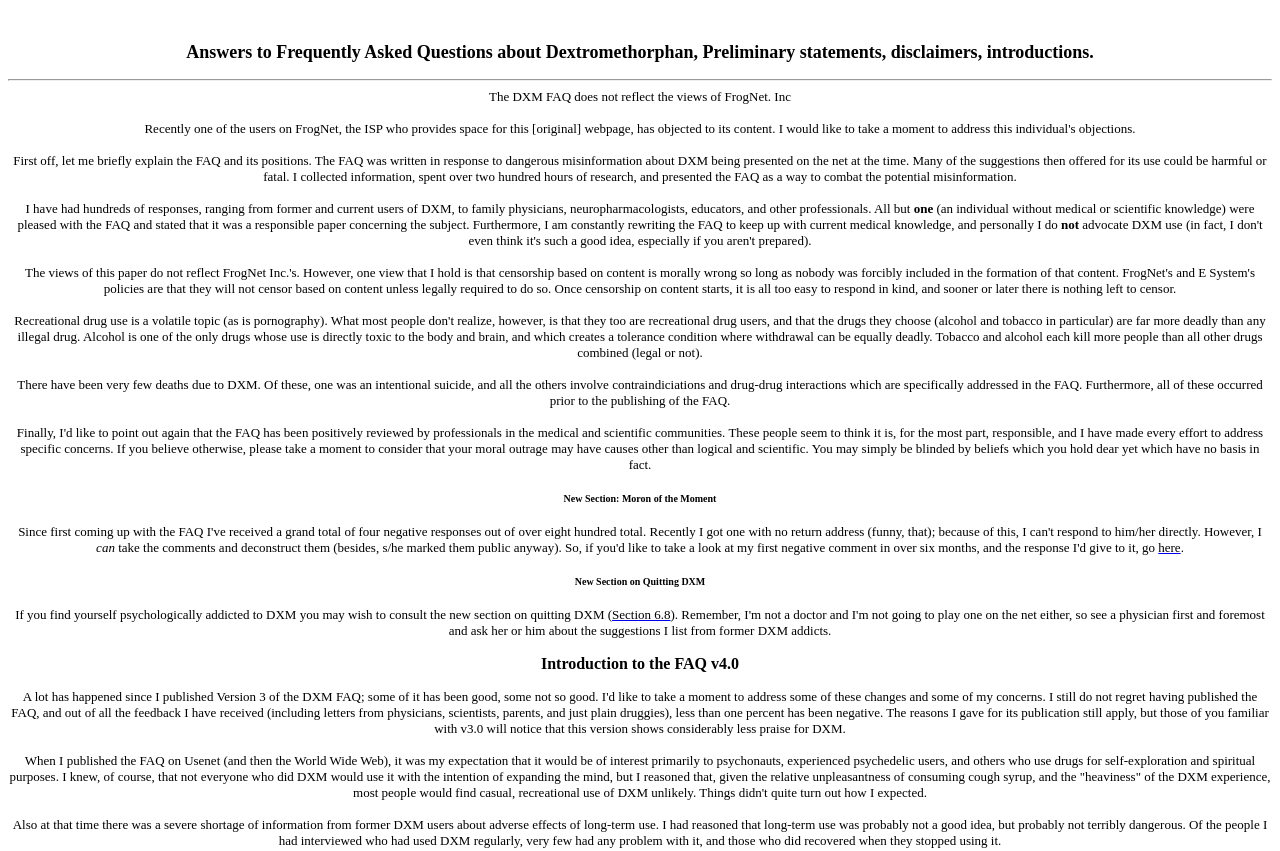
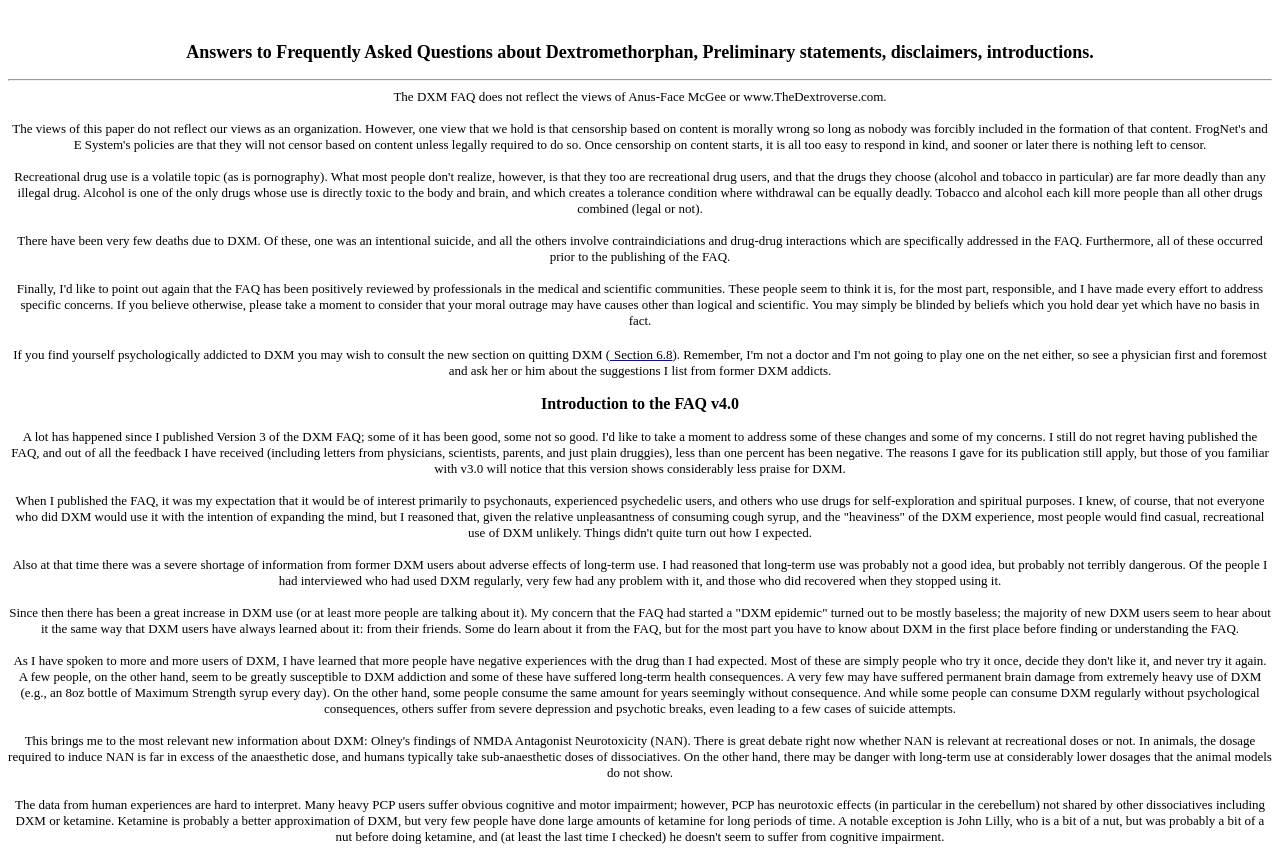
Before and after one commit to Jaybyrd79/TheDextroverse, a plain HTML site: page faq/index.html in a window 1280 px wide. Shown: the top 851 px of the page. Drawn offline with Linux system fonts and the light colour scheme.

Commit message:
Update index.html

```diff
--- a/faq/index.html
+++ b/faq/index.html
@@ -12,33 +12,10 @@ Dextromethorphan, Preliminary statements, disclaimers, introductions.
 <HR>
 
 </B></FONT><FONT SIZE="-1">The DXM FAQ does not reflect the views of
-FrogNet. Inc</FONT></P>
+Anus-Face McGee or www.TheDextroverse.com.</FONT></P>
 
-<P><FONT SIZE="-1">Recently one of the users on FrogNet, the ISP who
-provides space for this &#91;original&#93; webpage, has objected to
-its content. I would like to take a moment to address this
-individual's objections.</FONT></P>
-
-<P><FONT SIZE="-1">First off, let me briefly explain the FAQ and its
-positions. The FAQ was written in response to dangerous
-misinformation about DXM being presented on the net at the time. Many
-of the suggestions then offered for its use could be harmful or
-fatal. I collected information, spent over two hundred hours of
-research, and presented the FAQ as a way to combat the potential
-misinformation.</FONT></P>
-
-<P><FONT SIZE="-1">I have had hundreds of responses, ranging from
-former and current users of DXM, to family physicians,
-neuropharmacologists, educators, and other professionals. All but
-<B>one</B> (an individual without medical or scientific knowledge)
-were pleased with the FAQ and stated that it was a responsible paper
-concerning the subject. Furthermore, I am constantly rewriting the
-FAQ to keep up with current medical knowledge, and personally I do
-<B>not</B> advocate DXM use (in fact, I don't even think it's such a
-good idea, especially if you aren't prepared).</FONT></P>
-
-<P><FONT SIZE="-1">The views of this paper do not reflect FrogNet
-Inc.'s. However, one view that I hold is that
+<P><FONT SIZE="-1">The views of this paper do not reflect our views
+   as an organization. However, one view that we hold is that
 censorship based on content is morally wrong so long as nobody was
 forcibly included in the formation of that content. FrogNet's and E
 System's policies are that they will not censor based on content
@@ -70,29 +47,14 @@ consider that your moral outrage may have causes other than logical
 and scientific. You may simply be blinded by beliefs which you hold
 dear yet which have no basis in fact.</FONT></P></CENTER>
 
-<H2><CENTER><FONT SIZE="-2" COLOR="#000000">New Section: Moron of the
-Moment</FONT></CENTER></H2>
-
-<CENTER><FONT SIZE="-1" COLOR="#000000">Since first coming up with
-the FAQ I've received a grand total of four negative responses out of
-over eight hundred total. Recently I got one with no return address
-(funny, that); because of this, I can't respond to him/her directly.
-However, I <I>can</I> take the comments and deconstruct them
-(besides, s/he marked them public anyway). So, if you'd like to take
-a look at my first negative comment in over six months, and the
-response I'd give to it, go </FONT><A HREF="http://www.frognet.net/~dxm/deconstruct.html"><FONT SIZE="-1" COLOR="#000000">here</FONT></A><FONT SIZE="-1" COLOR="#000000">.
-</FONT></CENTER>
-
-<H2><CENTER><FONT SIZE="-2" COLOR="#000000">New Section on Quitting
-DXM</FONT></CENTER></H2>
-
 <CENTER><FONT SIZE="-1" COLOR="#000000">If you find yourself
 psychologically addicted to DXM you may wish to consult the new
-section on quitting DXM (</FONT><A HREF="side_effects.html#toc.6.8"><FONT SIZE="-1" COLOR="#000000">Section
-6.8</FONT></A><FONT SIZE="-1" COLOR="#000000">). Remember, I'm not a
-doctor and I'm not going to play one on the net either, so see a
-physician first and foremost and ask her or him about the suggestions
-I list from former DXM addicts. </FONT>
+section on quitting DXM (</FONT><A HREF="side_effects.html#toc.6.8">
+<FONT SIZE="-1" COLOR="#000000">Section 6.8</FONT></A><FONT
+SIZE="-1" COLOR="#000000">). Remember, I'm not a doctor and I'm
+not going to play one on the net either, so see a physician first
+and foremost and ask her or him about the suggestions I list
+from former DXM addicts. </FONT>
 
 <P><FONT COLOR="#000000"><B>Introduction to the FAQ
 v4.0</B></FONT></P>
@@ -108,10 +70,10 @@ I gave for its publication still apply, but those of you familiar
 with v3.0 will notice that this version shows considerably less
 praise for DXM. </FONT></P>
 
-<P><FONT SIZE="-1" COLOR="#000000">When I published the FAQ on Usenet
-(and then the World Wide Web), it was my expectation that it would be
-of interest primarily to psychonauts, experienced psychedelic users,
-and others who use drugs for self-exploration and spiritual purposes.
+<P><FONT SIZE="-1" COLOR="#000000">When I published the FAQ,
+it was my expectation that it would be of interest primarily to
+psychonauts, experienced psychedelic users, and others who
+use drugs for self-exploration and spiritual purposes.
 I knew, of course, that not everyone who did DXM would use it with
 the intention of expanding the mind, but I reasoned that, given the
 relative unpleasantness of consuming cough syrup, and the "heaviness"
@@ -227,9 +189,6 @@ do understand that it is <I>not</I> a replacement for LSD, mushrooms,
 mind-altering drug, and one which I think most people would do best
 to avoid. </FONT></P>
 
-<P><FONT SIZE="-1" COLOR="#000000">William White<BR>
-March 15, 1997</FONT></P>
-
 <P><FONT COLOR="#000000"><B>Introduction to the FAQ
 v3.0</B></FONT></P>
 
@@ -308,9 +267,6 @@ terrifying. But I believe that people can only make good decisions,
 or learn from bad decisions, if information is available. So please,
 use your head! </FONT></P></CENTER>
 
-<H4><CENTER><FONT SIZE="-1" COLOR="#000000">William White<BR>
-May 10, 1995</FONT></CENTER></H4>
-
 <CENTER>
 
 <HR>
```
